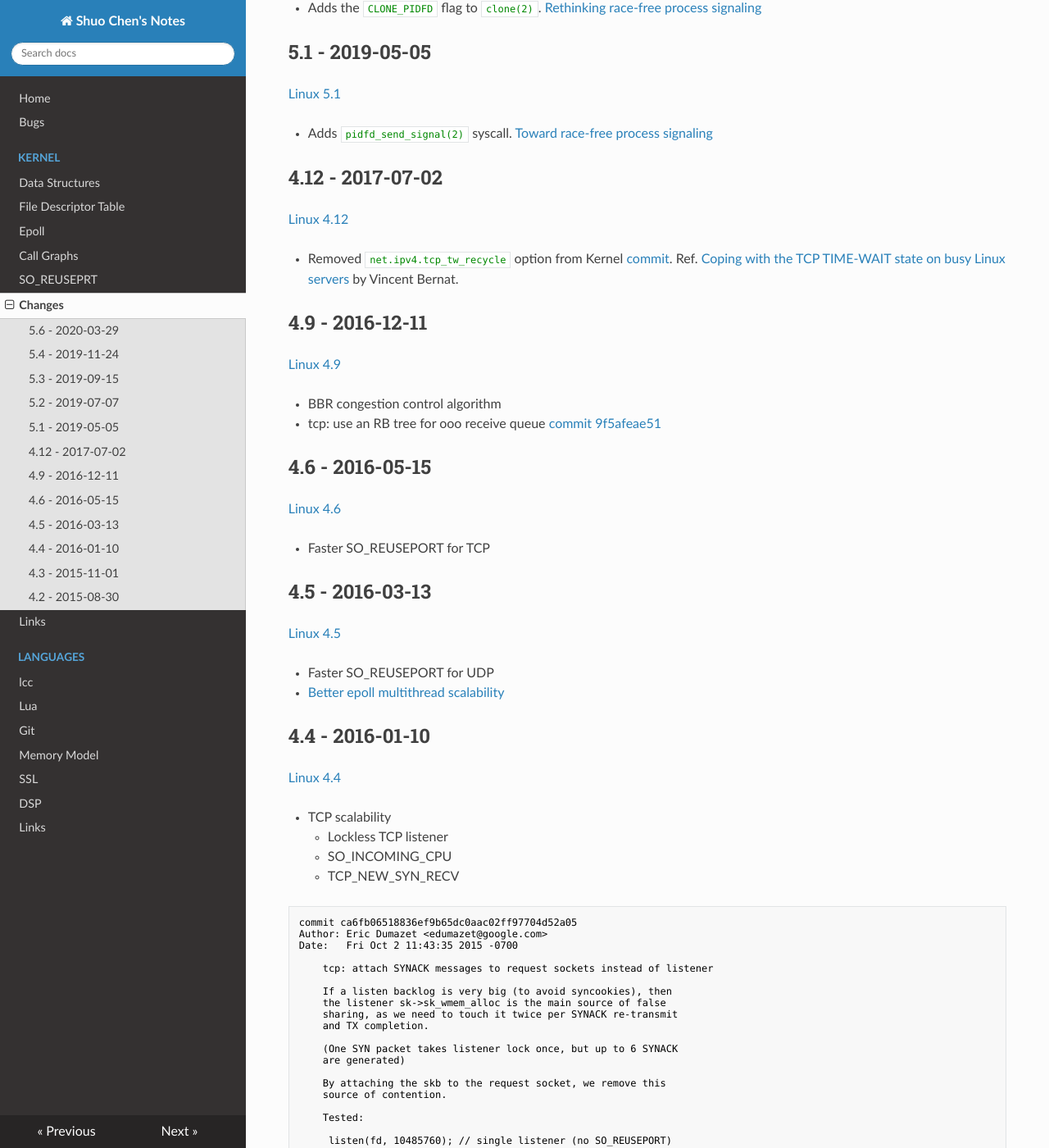
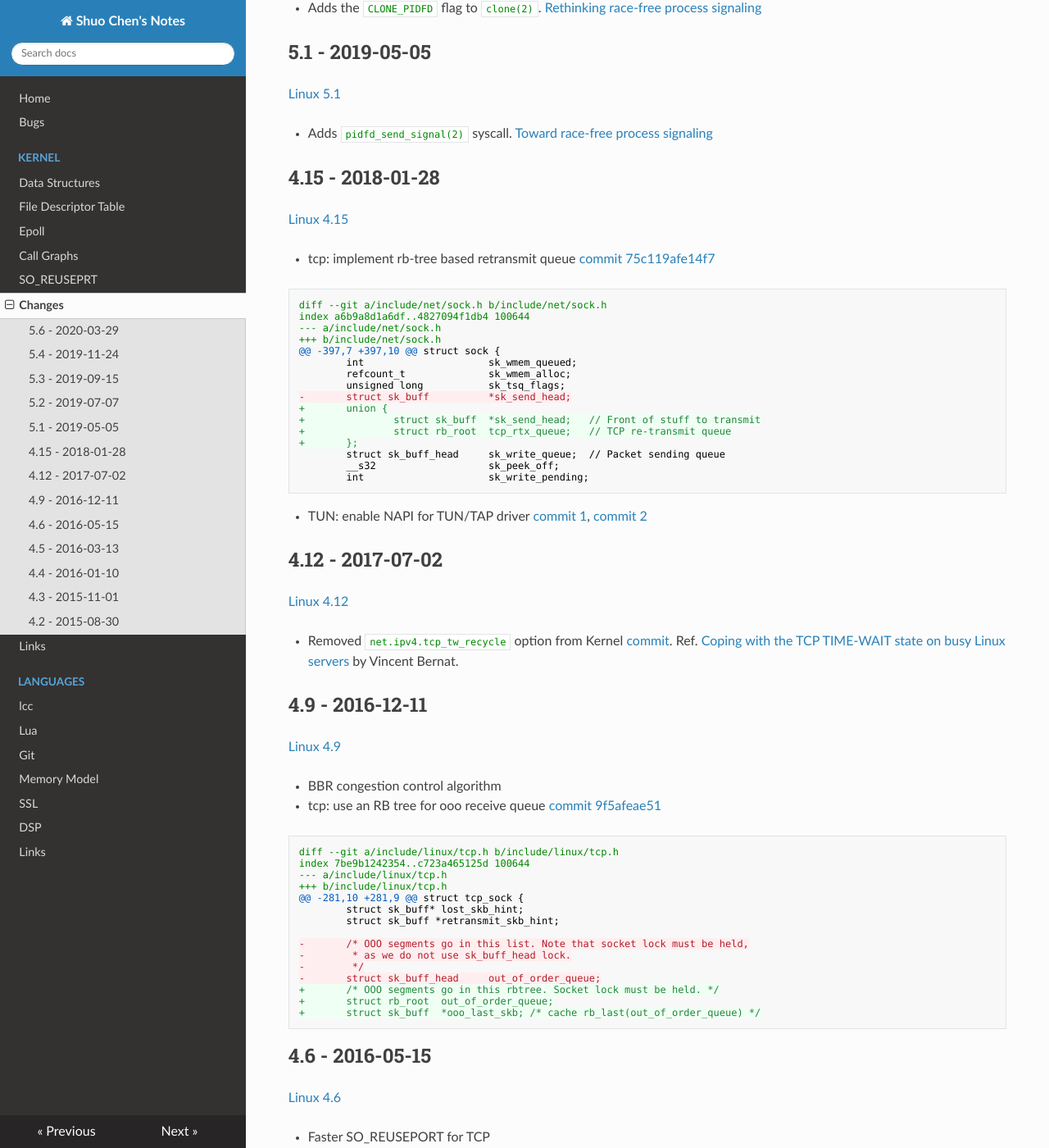
Before and after one commit to chenshuo/notes, an MkDocs documentation site: the page built from docs/kernel/changes.md, in a window 1280 px wide and 1400 px high, scrolled down 725 px. Shown: the whole window at 82% size. Built offline with MkDocs 1.6.1, drawn with Linux system fonts in a browser that asks for light colours; nearby versions of some CDN libraries; old or Windows-style settings are respelled for this version of MkDocs.

Commit message:
update changes.md

````diff
--- a/docs/kernel/changes.md
+++ b/docs/kernel/changes.md
@@ -30,6 +30,34 @@
 
 * Adds `pidfd_send_signal(2)` syscall.  [Toward race-free process signaling](https://lwn.net/Articles/773459/)
 
+## 4.15 - 2018-01-28
+
+[Linux 4.15](https://kernelnewbies.org/Linux_4.15)
+
+* tcp: implement rb-tree based retransmit queue [commit 75c119afe14f7](http://git.kernel.org/linus/75c119afe14f74b4dd967d75ed9f57ab6c0ef045)
+
+```diff
+diff --git a/include/net/sock.h b/include/net/sock.h
+index a6b9a8d1a6df..4827094f1db4 100644
+--- a/include/net/sock.h
++++ b/include/net/sock.h
+@@ -397,7 +397,10 @@ struct sock {
+        int                     sk_wmem_queued;
+        refcount_t              sk_wmem_alloc;
+        unsigned long           sk_tsq_flags;
+-       struct sk_buff          *sk_send_head;
++       union {
++               struct sk_buff  *sk_send_head;   // Front of stuff to transmit
++               struct rb_root  tcp_rtx_queue;   // TCP re-transmit queue
++       };
+        struct sk_buff_head     sk_write_queue;  // Packet sending queue
+        __s32                   sk_peek_off;
+        int                     sk_write_pending;
+```
+
+* TUN: enable NAPI for TUN/TAP driver [commit 1](http://git.kernel.org/linus/943170998b200190f99d3fe7e771437e2c51f319),
+    [commit 2](http://git.kernel.org/linus/90e33d45940793def6f773b2d528e9f3c84ffdc7)
+
 ## 4.12 - 2017-07-02
 
 [Linux 4.12](https://kernelnewbies.org/Linux_4.12)
@@ -42,7 +70,25 @@ Ref. [Coping with the TCP TIME-WAIT state on busy Linux servers](https://vincent
 [Linux 4.9](https://kernelnewbies.org/Linux_4.9)
 
 * BBR congestion control algorithm
-* tcp: use an RB tree for ooo receive queue [commit 9f5afeae51](https://git.kernel.org/cgit/linux/kernel/git/torvalds/linux.git/commit/?id=9f5afeae51526b3ad7b7cb21ee8b145ce6ea7a7a)
+* tcp: use an RB tree for ooo receive queue [commit 9f5afeae51](https://git.kernel.org/linus/9f5afeae51526b3ad7b7cb21ee8b145ce6ea7a7a)
+
+```diff
+diff --git a/include/linux/tcp.h b/include/linux/tcp.h
+index 7be9b1242354..c723a465125d 100644
+--- a/include/linux/tcp.h
++++ b/include/linux/tcp.h
+@@ -281,10 +281,9 @@ struct tcp_sock {
+        struct sk_buff* lost_skb_hint;
+        struct sk_buff *retransmit_skb_hint;
+
+-       /* OOO segments go in this list. Note that socket lock must be held,
+-        * as we do not use sk_buff_head lock.
+-        */
+-       struct sk_buff_head     out_of_order_queue;
++       /* OOO segments go in this rbtree. Socket lock must be held. */
++       struct rb_root  out_of_order_queue;
++       struct sk_buff  *ooo_last_skb; /* cache rb_last(out_of_order_queue) */
+```
 
 ## 4.6 - 2016-05-15
 
````
